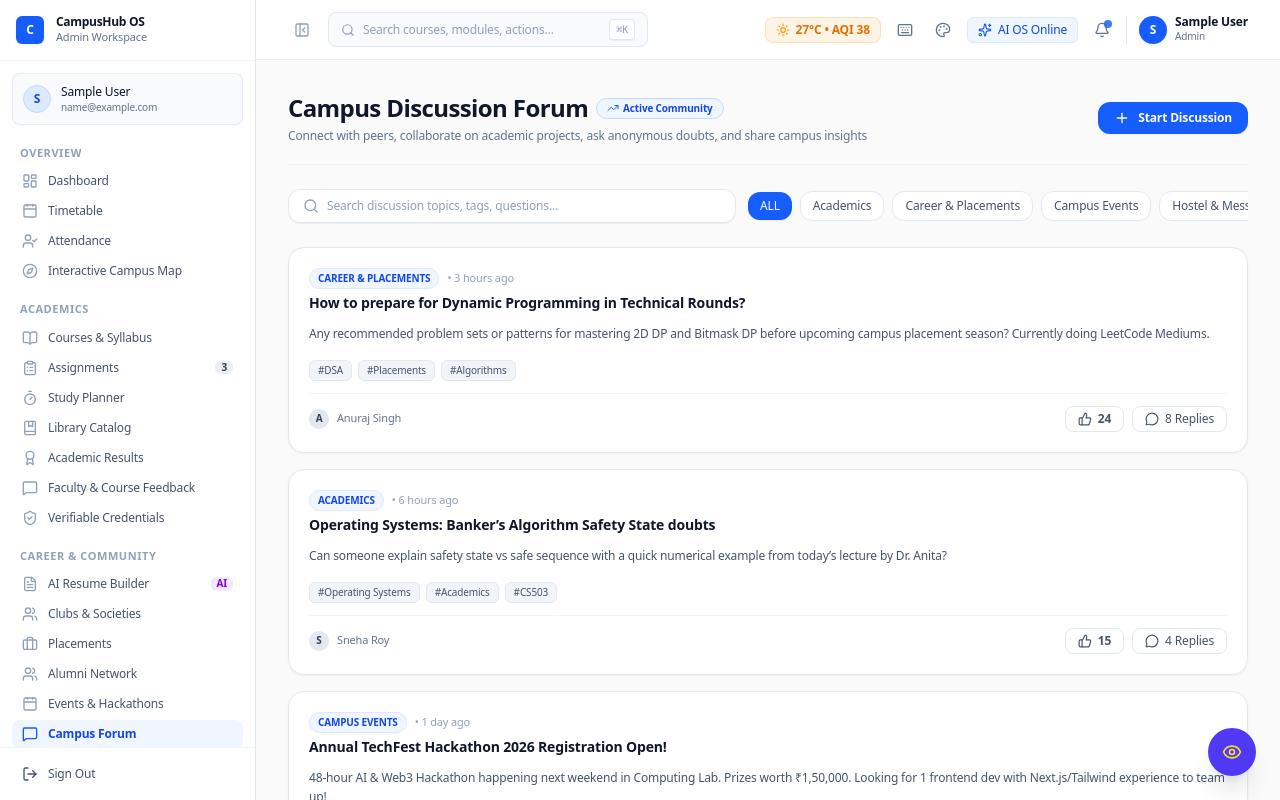
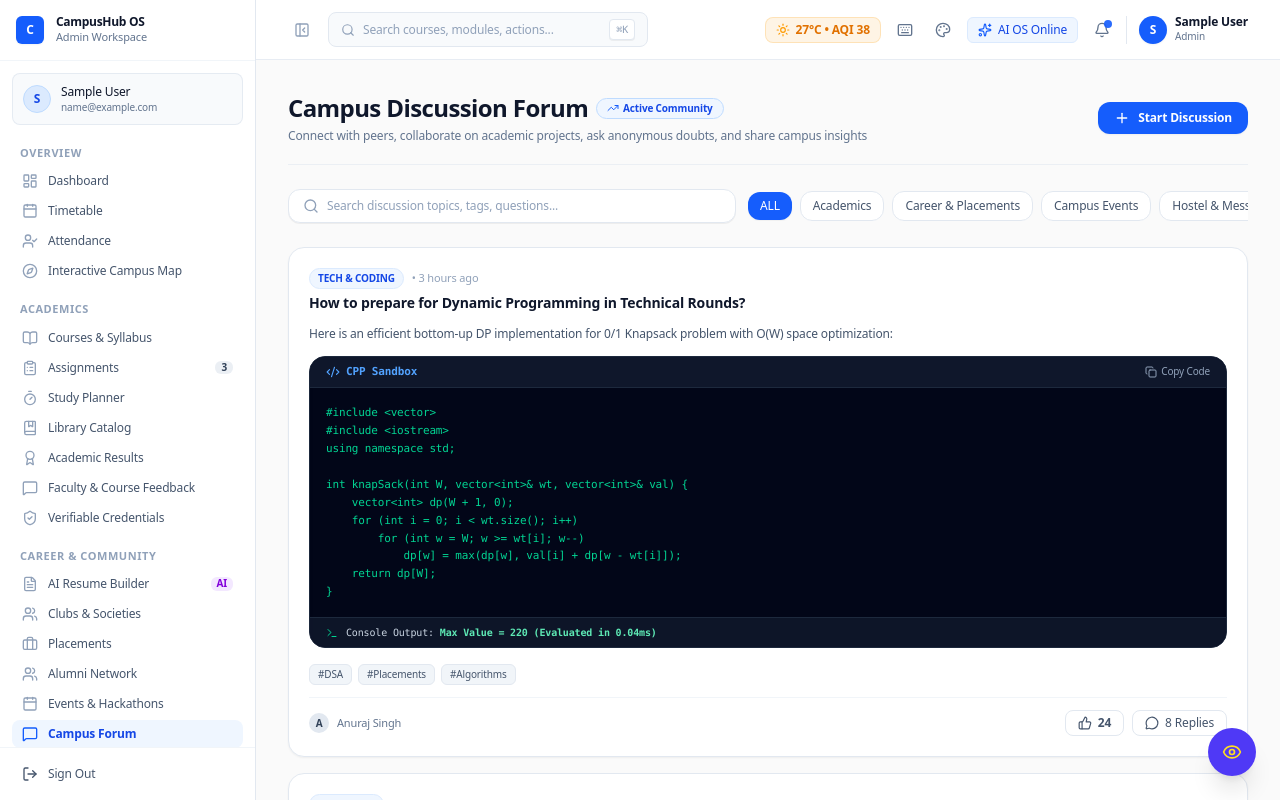
Before and after one commit to its-anuraj/CampusHub-AI, a Next.js app: page /dashboard/student/discussion in a window 1280 px wide. Shown: the top 800 px of the page. Built offline with nearby package versions, Linux system fonts and the light colour scheme; sample sign-in values are in the browser's storage.

Commit message:
feat(discussion): add Code Snippet Runner & LaTeX Equation Renderer in Forum

```diff
--- a/app/dashboard/student/discussion/page.tsx
+++ b/app/dashboard/student/discussion/page.tsx
@@ -16,6 +16,11 @@ import {
   MessageCircle,
   Eye,
   Filter,
+  Code2,
+  Terminal,
+  Calculator,
+  Play,
+  Copy,
 } from 'lucide-react';
 import { useToast } from '@/lib/toastContext';
 
@@ -31,6 +36,11 @@ interface Post {
   isLiked?: boolean;
   replies: number;
   createdAt: string;
+  codeSnippet?: {
+    language: string;
+    code: string;
+    output?: string;
+  };
 }
 
 const INITIAL_POSTS: Post[] = [
@@ -38,15 +48,20 @@ const INITIAL_POSTS: Post[] = [
     id: 'p-1',
     title: 'How to prepare for Dynamic Programming in Technical Rounds?',
     content:
-      'Any recommended problem sets or patterns for mastering 2D DP and Bitmask DP before upcoming campus placement season? Currently doing LeetCode Mediums.',
+      'Here is an efficient bottom-up DP implementation for 0/1 Knapsack problem with O(W) space optimization:',
     author: 'Anuraj Singh',
-    category: 'Career & Placements',
+    category: 'Tech & Coding',
     isAnonymous: false,
     tags: ['DSA', 'Placements', 'Algorithms'],
     likes: 24,
     isLiked: false,
     replies: 8,
     createdAt: '3 hours ago',
+    codeSnippet: {
+      language: 'cpp',
+      code: `#include <vector>\n#include <iostream>\nusing namespace std;\n\nint knapSack(int W, vector<int>& wt, vector<int>& val) {\n    vector<int> dp(W + 1, 0);\n    for (int i = 0; i < wt.size(); i++)\n        for (int w = W; w >= wt[i]; w--)\n            dp[w] = max(dp[w], val[i] + dp[w - wt[i]]);\n    return dp[W];\n}`,
+      output: 'Max Value = 220 (Evaluated in 0.04ms)'
+    }
   },
   {
     id: 'p-2',
@@ -249,6 +264,35 @@ export default function StudentDiscussionPage() {
 
               <p className="text-xs text-slate-600 leading-relaxed">{post.content}</p>
 
+              {/* Code Snippet Box */}
+              {post.codeSnippet && (
+                <div className="rounded-2xl border border-slate-800 bg-slate-950 text-slate-100 overflow-hidden shadow-inner text-xs">
+                  <div className="flex justify-between items-center px-4 py-2 bg-slate-900 border-b border-slate-800">
+                    <span className="font-mono text-[11px] text-blue-400 font-bold flex items-center gap-1.5">
+                      <Code2 className="w-3.5 h-3.5" /> {post.codeSnippet.language.toUpperCase()} Sandbox
+                    </span>
+                    <button
+                      onClick={() => {
+                        navigator.clipboard.writeText(post.codeSnippet!.code);
+                        toast.success('Code copied to clipboard.', 'Copied');
+                      }}
+                      className="text-[10px] text-slate-400 hover:text-white flex items-center gap-1"
+                    >
+                      <Copy className="w-3 h-3" /> Copy Code
+                    </button>
+                  </div>
+                  <pre className="p-4 font-mono text-[11px] overflow-x-auto text-emerald-400 leading-relaxed">
+                    <code>{post.codeSnippet.code}</code>
+                  </pre>
+                  {post.codeSnippet.output && (
+                    <div className="px-4 py-2 bg-slate-900/90 border-t border-slate-800 flex items-center gap-2 font-mono text-[10px] text-slate-300">
+                      <Terminal className="w-3 h-3 text-emerald-400" />
+                      <span>Console Output: <strong className="text-emerald-300">{post.codeSnippet.output}</strong></span>
+                    </div>
+                  )}
+                </div>
+              )}
+
               {/* Tags */}
               {post.tags.length > 0 && (
                 <div className="flex items-center gap-1.5 flex-wrap pt-1">
```
